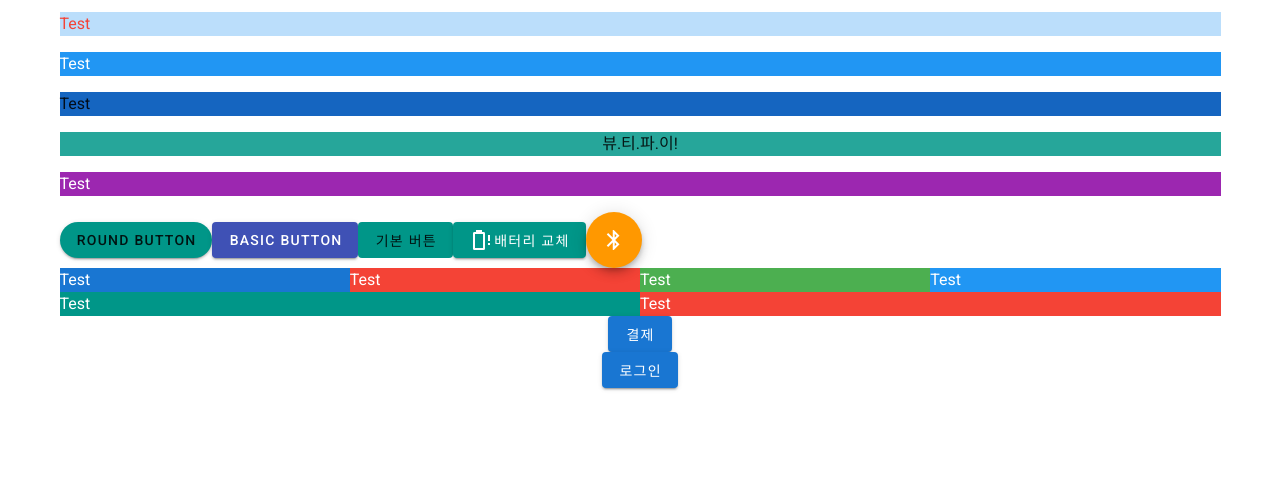
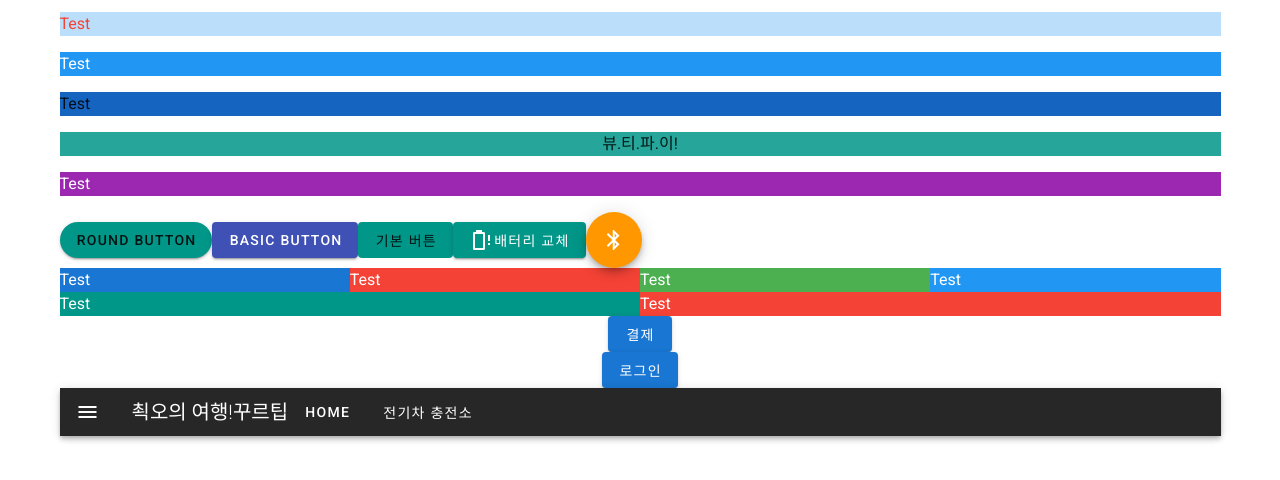
Before and after one commit to EDDI-WebAppAcademy/LectureNotes, a Vue app in the folder vue/frontend/: page /vuetify-taste in a window 1280 px wide. Shown: the top 480 px of the page. Built offline with nearby package versions, Linux system fonts and the light colour scheme.

Commit message:
(55회차) Vuetify 기반 툴바, 네비게이션바

```diff
--- a/vue/frontend/src/views/vuetify/VuetifyTasteView.vue
+++ b/vue/frontend/src/views/vuetify/VuetifyTasteView.vue
@@ -105,6 +105,36 @@
         </v-card>
       </v-dialog>
     </v-layout>
+
+    <v-toolbar dense dark>
+      <v-app-bar-nav-icon @click="nav_drawer = !nav_drawer">
+      </v-app-bar-nav-icon>
+      <v-toolbar-title>
+        <span class="font-weight-light">쵝오의 여행!</span>
+        <span>꾸르팁</span>
+      </v-toolbar-title>
+      <v-toolbar-items>
+        <v-btn text v-for="link in links" :key="link.icon" :to="link.route">
+          {{ link.text }}
+        </v-btn>
+      </v-toolbar-items>
+    </v-toolbar>
+    <v-navigation-drawer app v-model="nav_drawer" temporary>
+      <v-list nav dense>
+        <v-list-item v-for="link in links" :key="link.name" router :to="link.route">
+          <v-list-item-action>
+            <v-icon left>
+              {{ link.icon }}
+            </v-icon>
+          </v-list-item-action>
+          <v-list-item-content>
+            <v-list-item-title>
+              {{ link.text }}
+            </v-list-item-title>
+          </v-list-item-content>
+        </v-list-item>
+      </v-list>
+    </v-navigation-drawer>
   </v-container>
 </template>
 
@@ -117,7 +147,12 @@ export default {
       email: '',
       password: '',
       loginDialog: false,
-      dialog: false
+      dialog: false,
+      nav_drawer: false,
+      links: [
+        { icon: 'mdi-home', text: 'Home', name: 'home', route: '/' },
+        { icon: 'mdi-ev-station', text: '전기차 충전소', name: 'home', route: '/' },
+      ]
     }
   },
   methods: {
```
